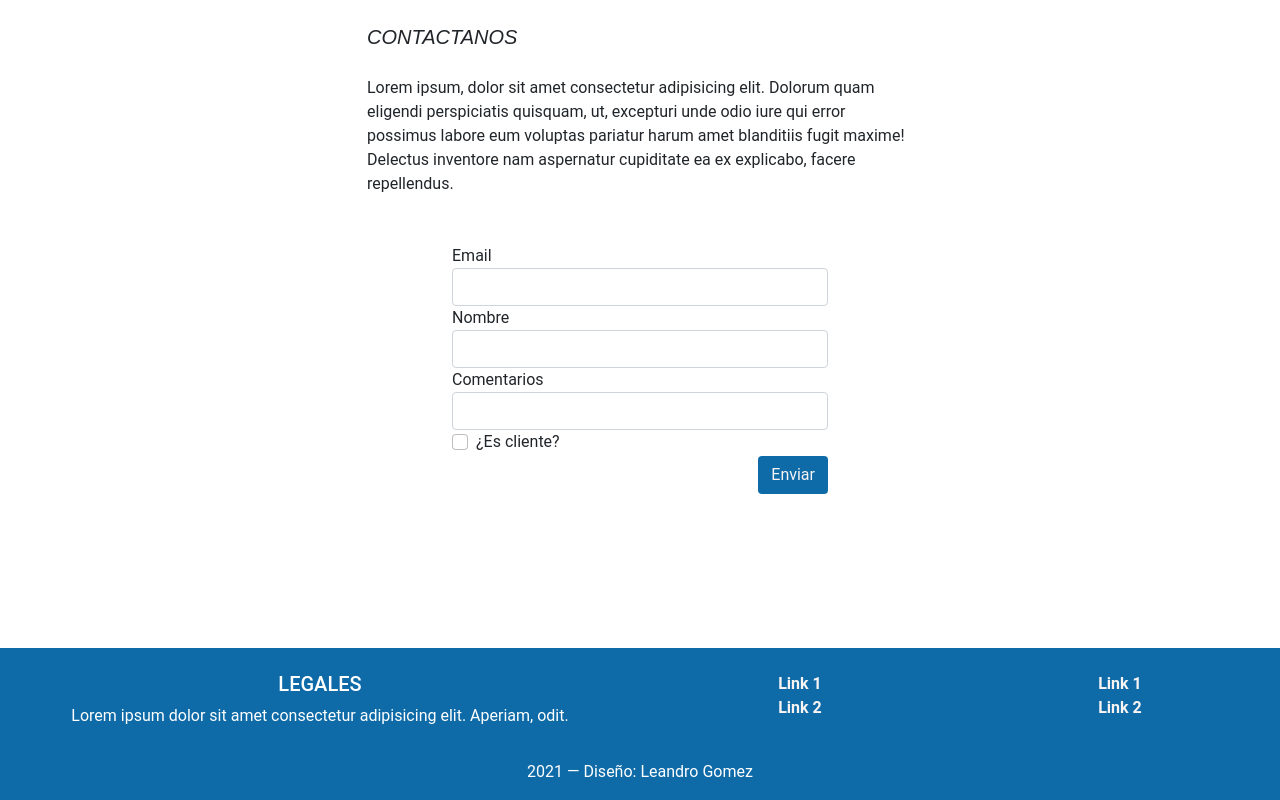
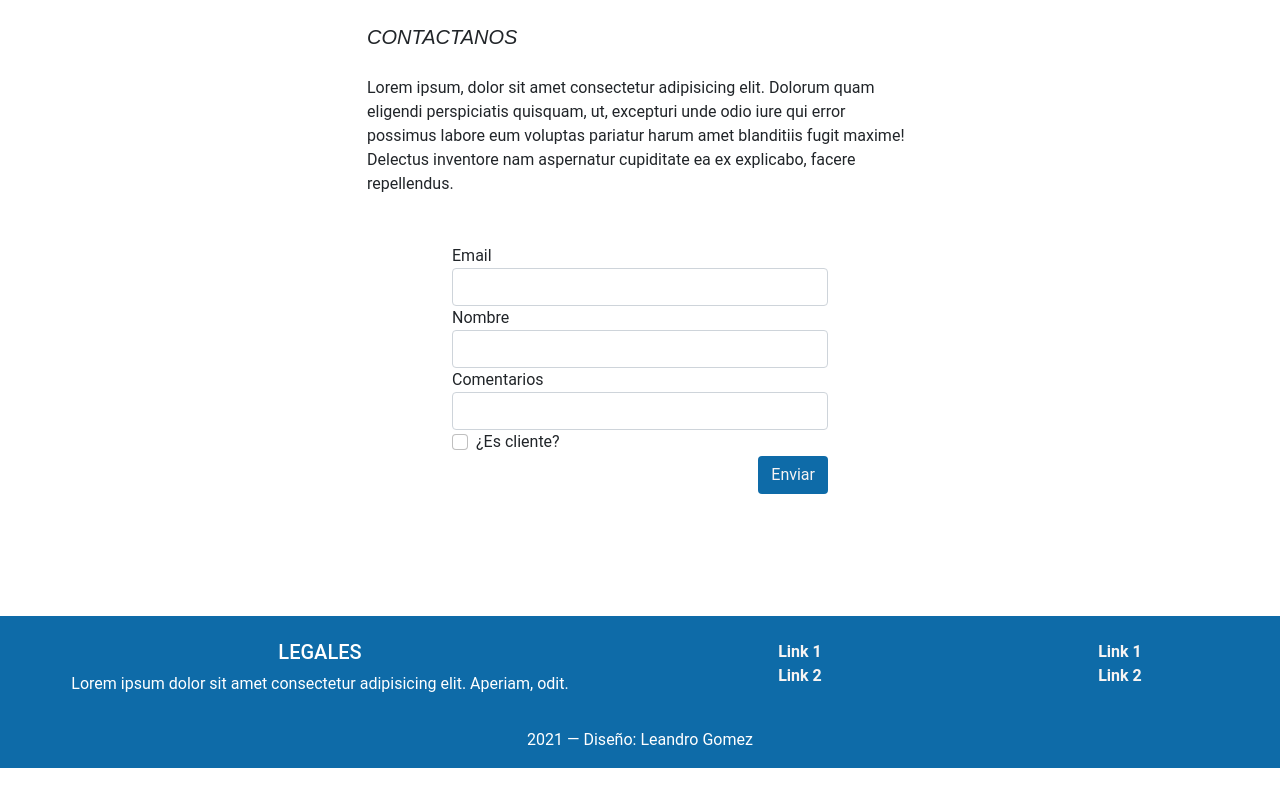
Before and after one commit to leandro939/webstreamings, a website: page page/contacto.html in a window 1280 px wide. Shown: the part 66-866 px from the top of the page. After the commit the page ends 834 px from the top, so only its background shows below. Drawn offline with nearby package versions, Linux system fonts and the light colour scheme.

Commit message:
contacto

```diff
--- a/page/contacto.html
+++ b/page/contacto.html
@@ -57,7 +57,7 @@
         </div>
       </div>
       </section><div class="container" style="width: 50vh;">
-        <form class="main__position" style="padding-bottom: 20vh;" >
+        <form class="main__position" style="padding-bottom: 16vh;" >
             <div class="form-group">
               <label for="inputEmail4">Email</label>
               <input type="email" class="form-control" id="inputEmail4">
```
